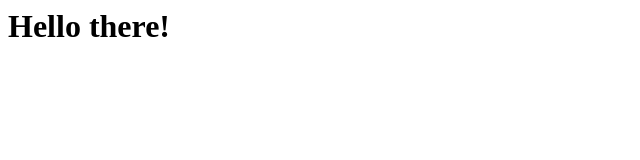
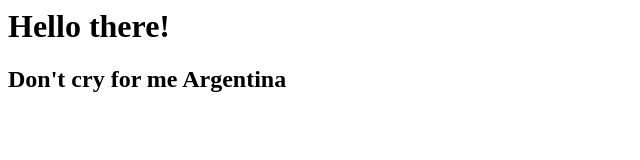
Before and after one commit to csula/sample-web-project, a plain HTML site: page index.html in a window 1280 px wide. Shown: the whole page, without its empty margins (0-640 px from the left). Drawn offline with Linux system fonts and the light colour scheme.

Commit message:
add song

```diff
--- a/index.html
+++ b/index.html
@@ -4,5 +4,6 @@
 </head>
 <body>
 <h1> Hello there! </h1>
+  <h2>Don't cry for me Argentina</h2>
 </body>
 </html>
```
